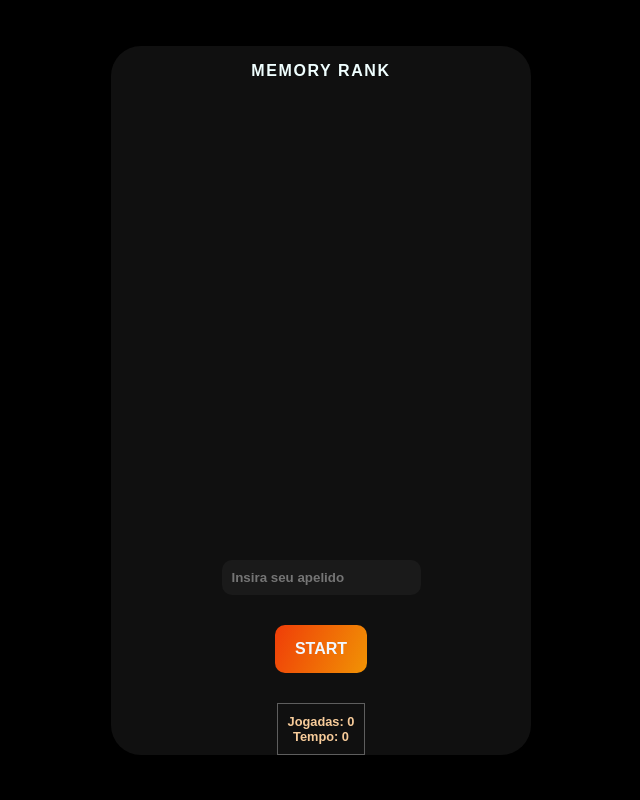
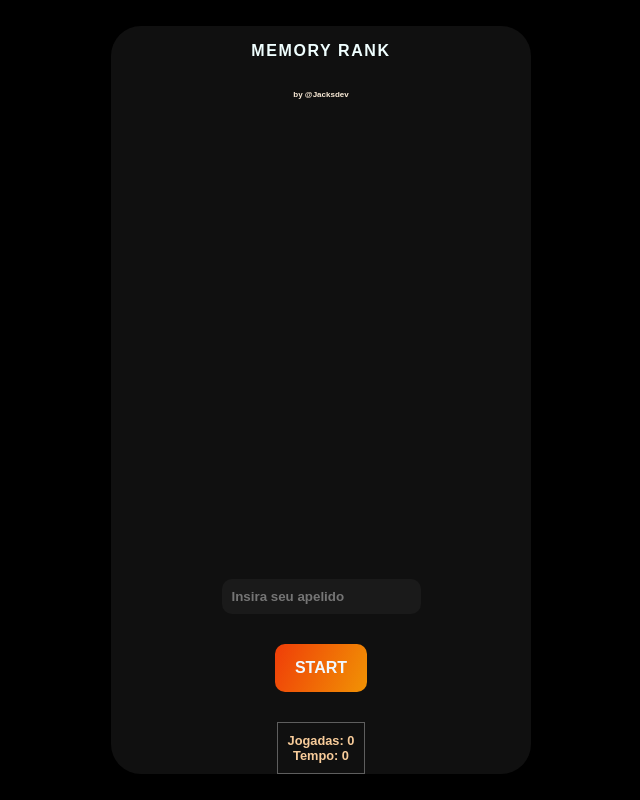
Before and after one commit to jackobala/MemoryRank, a plain HTML site: page index.html in a window 1280 px wide. Shown: the whole page, without its empty margins (319-959 px from the left). Drawn offline with Linux system fonts and the light colour scheme; a web font is replaced by a local one.

Commit message:
h3 credits

```diff
--- a/index.html
+++ b/index.html
@@ -13,6 +13,7 @@
 <body>
     <div class="container">
         <h2>Memory Rank</h2>
+        <h3> by @Jacksdev</h3>
         <div class="game"></div>
         <input type="text" id="apelido" placeholder="Insira seu apelido" />
         <button id="startButton" class="reset" onclick="iniciarJogo();">Start</button>
--- a/style.css
+++ b/style.css
@@ -35,6 +35,11 @@ h2 {
     text-transform: uppercase;
     letter-spacing: 0.1em;
 
+}
+
+h3 {
+  font-size: 50%;
+  color: antiquewhite;
 }
 
 .reset {
```
